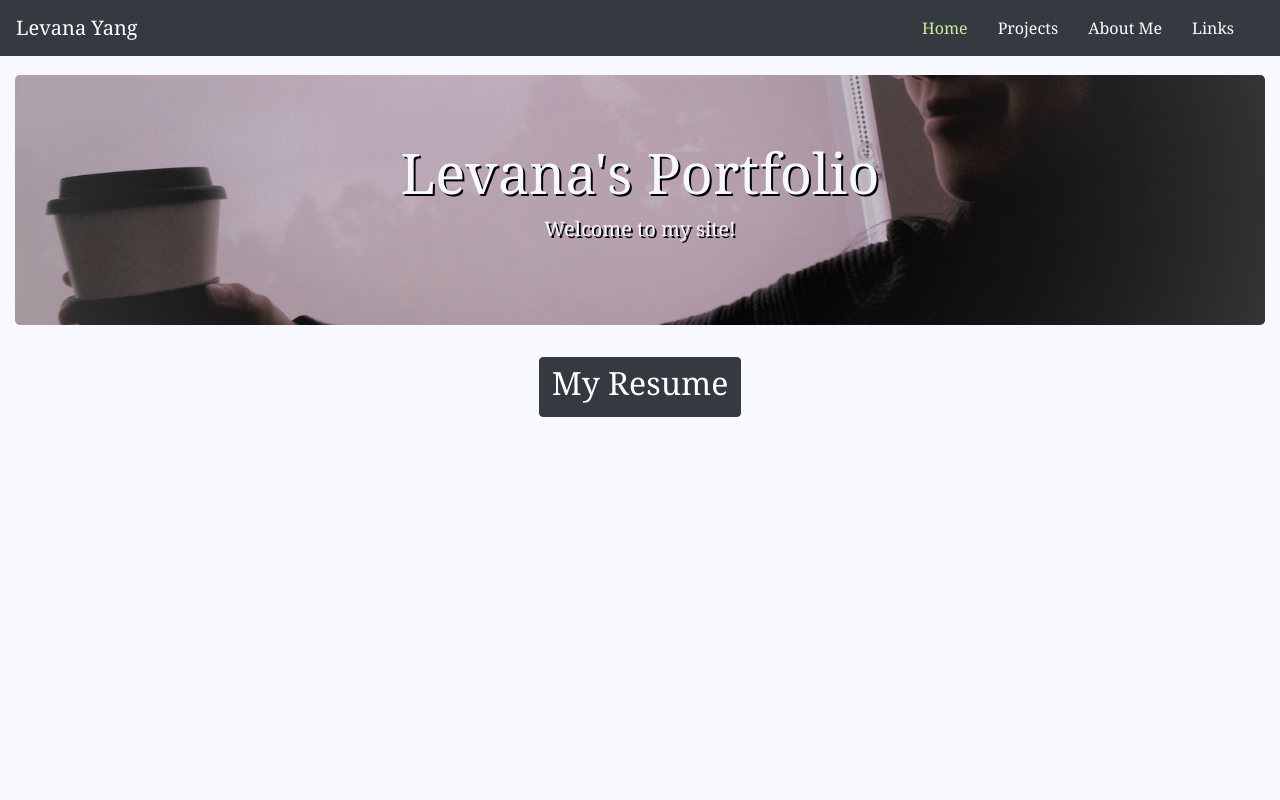
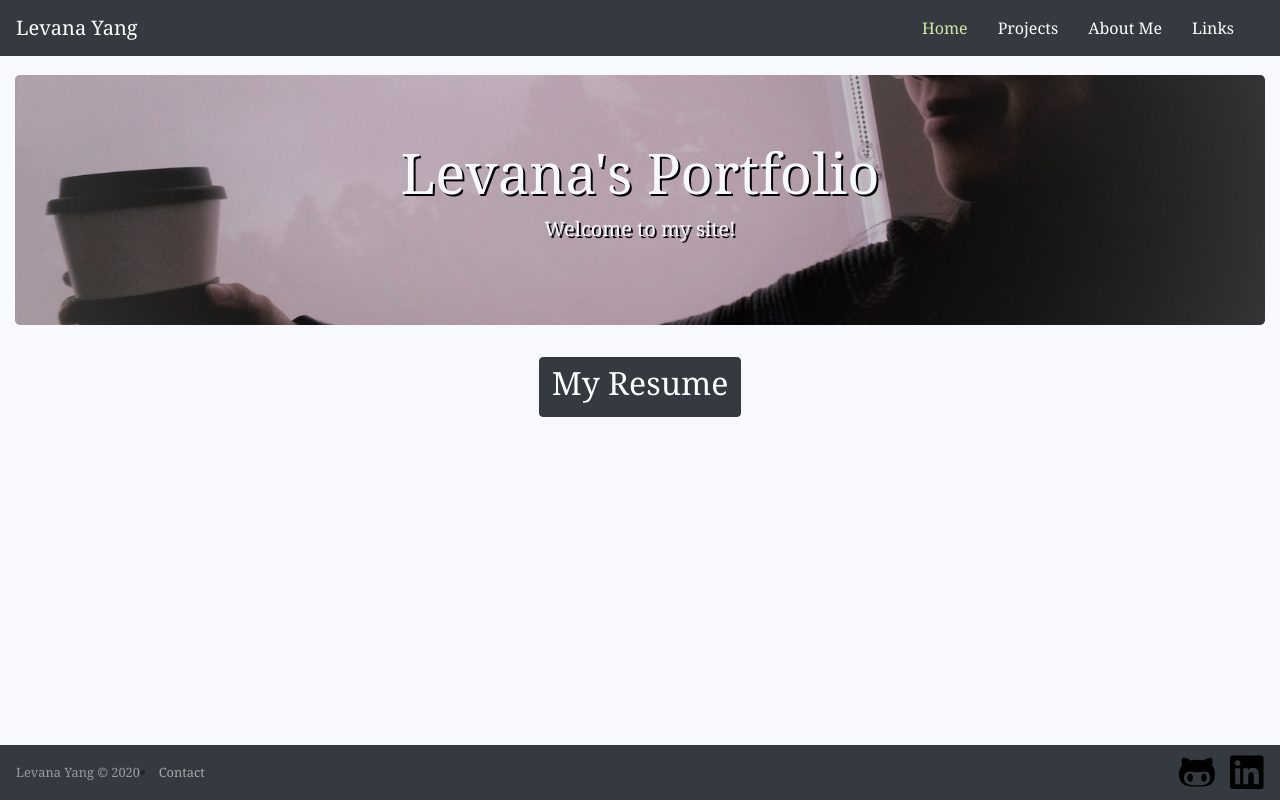
Before and after one commit to levanayang/node-web-dev, a React (Create React App) app in the folder client/: page / in a window 1280 px wide. Built offline with nearby package versions, Linux system fonts and the light colour scheme.

Commit message:
added footer

```diff
--- a/client/src/App.js
+++ b/client/src/App.js
@@ -1,6 +1,7 @@
 import React, { Component } from 'react';
 
 import Menu from './UniversalComponents/Menu'
+import Footer from './UniversalComponents/Footer'
 import Routes from './UniversalComponents/Routes'
 
 class App extends Component {
@@ -17,9 +18,10 @@ class App extends Component {
   render() {
     return (
         <div>
-          <Menu />
-          <Routes/>
-        {/*  TODO: add button that takes you to the top of the page*/}
+            <Menu />
+            <Routes/>
+            {/*  TODO: add button that takes you to the top of the page*/}
+            <Footer/>
         </div>
     );
   }
--- a/client/src/Homepage/Home.js
+++ b/client/src/Homepage/Home.js
@@ -1,7 +1,7 @@
 // home page
-import React, { Component } from 'react'
+import React, { Component } from 'react';
 import {Container, Jumbotron} from "reactstrap";
-import Resume from './Resume'
+import Resume from './Resume';
 
 class Home extends Component {
     render() {
--- /dev/null
+++ b/client/src/UniversalComponents/Footer.js
@@ -0,0 +1,46 @@
+import React from 'react'
+import {
+    Navbar,
+    Nav,
+    NavbarText,
+    NavItem,
+    Container
+} from 'reactstrap';
+import {NavLink} from 'react-router-dom';
+
+import {FontAwesomeIcon} from "@fortawesome/react-fontawesome";
+import {faGithubAlt, faLinkedin} from "@fortawesome/free-brands-svg-icons";
+
+class Footer extends React.Component {
+    render() {
+        return (
+            <Container className="footer">
+                <div className="footer-padding"/>
+                <Navbar dark
+                        color="dark"
+                        expand="md"
+                        className="fixed-bottom small"
+                >
+                    <NavbarText>Levana Yang {'\u00A9'} 2020</NavbarText>
+                    <NavItem>
+                        <NavLink to="about"
+                                 exact={true}
+                                 className="footer-menu">Contact</NavLink>
+                    </NavItem>
+                    <Nav className="ml-auto" navbar>
+                        <a className="footer-icon"
+                           href="https://github.com/levanayang">
+                            <FontAwesomeIcon icon={faGithubAlt} size="3x" />
+                        </a>
+                        <a className="footer-icon"
+                           href="https://www.linkedin.com/in/levanavyang/">
+                            <FontAwesomeIcon icon={faLinkedin} size="3x" />
+                        </a>
+                    </Nav>
+                </Navbar>
+            </Container>
+        )
+    }
+}
+
+export default Footer
--- a/client/src/index.css
+++ b/client/src/index.css
@@ -61,8 +61,8 @@ code {
 }
 
 .resume iframe {
-  margin: -100px auto;
-  height: 1750px;
+  margin-top: -100px;
+  height: 1700px;
   width: 800px;
   border: none;
   z-index: -1;
@@ -142,3 +142,21 @@ code {
   font-weight: bolder;
   color: purple;
 }
+
+.footer-padding {
+  display: block;
+  padding: 40px;
+  height: 60px;
+  width: 100%;
+}
+.footer-menu {
+  color: darkgrey;
+}
+.footer-menu:hover {
+  color: ghostwhite;
+  text-decoration: none;
+}
+.footer-icon {
+  color: black;
+  margin-left: 15px;
+}
--- a/package.json
+++ b/package.json
@@ -35,6 +35,9 @@
     "nodemon": "^2.0.3"
   },
   "dependencies": {
+    "@fortawesome/fontawesome-svg-core": "^1.2.28",
+    "@fortawesome/free-brands-svg-icons": "^5.13.0",
+    "@fortawesome/react-fontawesome": "^0.1.10",
     "axios": "^0.19.2",
     "body-parser": "^1.19.0",
     "bootstrap": "^4.5.0",
```
Also changed, not shown: client/src/UniversalComponents/Menu.js (+5 -5 lines), 2 other files (tests, documents, lock files or other folders).
